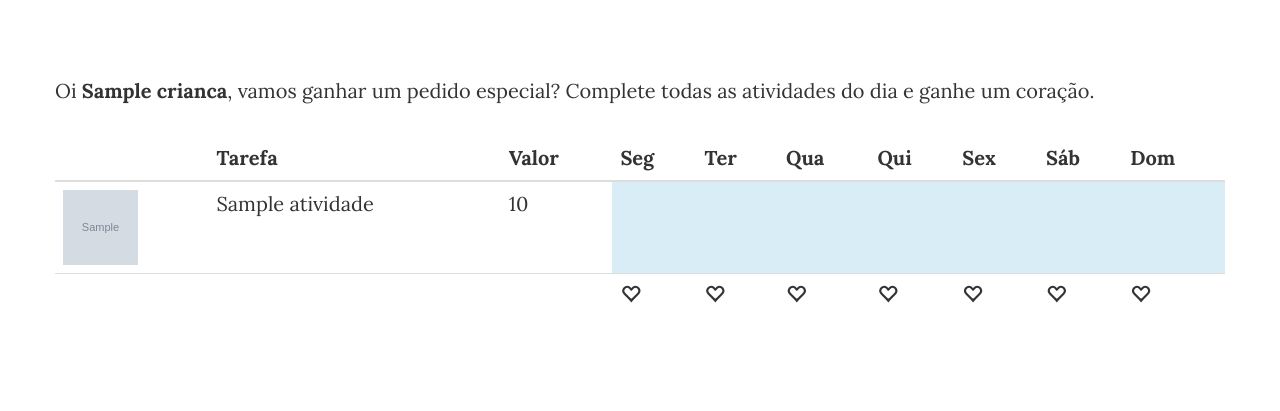
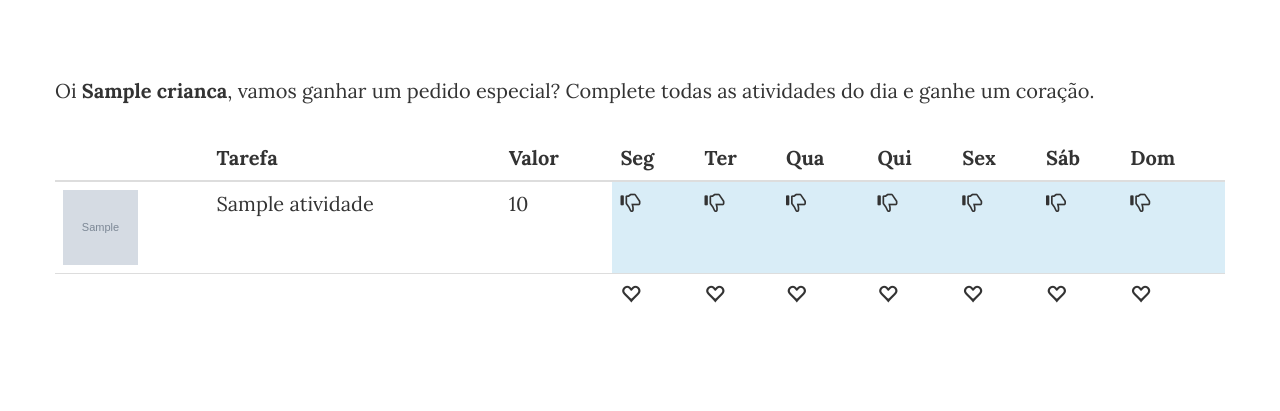
Before and after one commit to n0va1s/quadro_magico, a PHP site: the page made by web/view/exibeQuadro.twig in a window 1280 px wide. Shown: the part 479-890 px from the top of the page. Run offline with PHP 8.4, Linux system fonts and the light colour scheme; the template is opened without the code that fills it: most values are stand-ins (such as "Sample title", 1, 10 or a date in 2020); grey boxes marked "Sample" are stand-in pictures; some libraries are stand-ins or nearby versions.

Commit message:
Fazendo o clique do quadro

```diff
--- a/src/n0va1s/QuadroMagico/Controller/QuadroController.php
+++ b/src/n0va1s/QuadroMagico/Controller/QuadroController.php
@@ -56,7 +56,7 @@ class QuadroController implements ControllerProviderInterface
         $ctrl->get('/exibir/{codigo}', function ($codigo) use ($app) {
             $quadro = $app['quadro_service']->findByCodigo($codigo);
             $atividades = $app['atividade_service']->findByQuadro($quadro['id']);
-            return $app['twig']->render('exibeQuadro.twig', array('quadro'=>$app['session']->get('quadro'), 'atividades'=>$atividades));
+            return $app['twig']->render('exibeQuadro.twig', array('quadro'=>$quadro, 'atividades'=>$atividades));
         })->bind('quadroExibir');
 
         $ctrl->get('/excluir/{codigo}', function ($codigo) use ($app) {
--- /dev/null
+++ b/web/js/quadro.js
@@ -0,0 +1,5 @@
+$(document).ready(function() {
+	$("glyphicon glyphicon-thumbs-down").click(function () {
+	    this.css("class","glyphicon glyphicon-thumbs-up");
+	}
+};
--- a/web/view/exibeQuadro.twig
+++ b/web/view/exibeQuadro.twig
@@ -41,13 +41,13 @@
                             <td><img src="{{ asset(atividade.imagem, 'file') }}" width="75" height="75"></td>
                             <td>{{ atividade.atividade}}</td>
                             <td>{{ atividade.valor}}</td>
-                            <td class="info" name="seg_{{ atividade.id}}"></td>
-                            <td class="info" name="ter_{{ atividade.id}}"></td>
-                            <td class="info" name="qua_{{ atividade.id}}"></td>
-                            <td class="info" name="qui_{{ atividade.id}}"></td>
-                            <td class="info" name="sex_{{ atividade.id}}"></td>
-                            <td class="info" name="sab_{{ atividade.id}}"></td>
-                            <td class="info" name="dom_{{ atividade.id}}"></td>
+                            <td class="info" name="seg_{{ atividade.id}}"><span class="glyphicon glyphicon-thumbs-down"></span></td>
+                            <td class="info" name="ter_{{ atividade.id}}"><span class="glyphicon glyphicon-thumbs-down"></span></td>
+                            <td class="info" name="qua_{{ atividade.id}}"><span class="glyphicon glyphicon-thumbs-down"></span></td>
+                            <td class="info" name="qui_{{ atividade.id}}"><span class="glyphicon glyphicon-thumbs-down"></span></td>
+                            <td class="info" name="sex_{{ atividade.id}}"><span class="glyphicon glyphicon-thumbs-down"></span></td>
+                            <td class="info" name="sab_{{ atividade.id}}"><span class="glyphicon glyphicon-thumbs-down"></span></td>
+                            <td class="info" name="dom_{{ atividade.id}}"><span class="glyphicon glyphicon-thumbs-down"></span></td>
                         </tr>
                         {% endfor %}
                     </tbody>
--- a/web/view/leiaute.twig
+++ b/web/view/leiaute.twig
@@ -123,8 +123,8 @@
     <script src="https://blackrockdigital.github.io/startbootstrap-clean-blog/js/jqBootstrapValidation.js"></script>
     <script src="https://blackrockdigital.github.io/startbootstrap-clean-blog/js/contact_me.js"></script>
 
-    <!-- Login JavaScript -->
-    <script src="{{ asset('login.js', 'js') }}"></script>
+    <!-- JavaScript do quadro -->
+    <script src="{{ asset('quadro.js', 'js') }}"></script>
 
     <!-- Theme JavaScript -->
     <script src="https://blackrockdigital.github.io/startbootstrap-clean-blog/js/clean-blog.min.js"></script>
```
